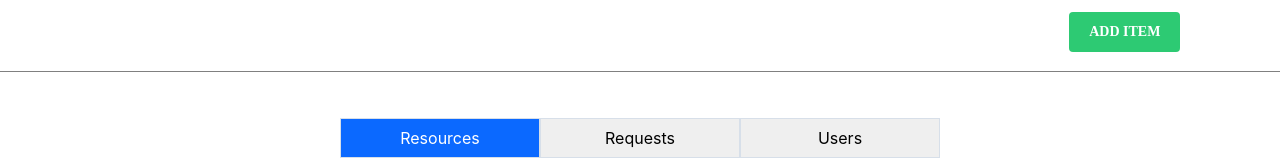
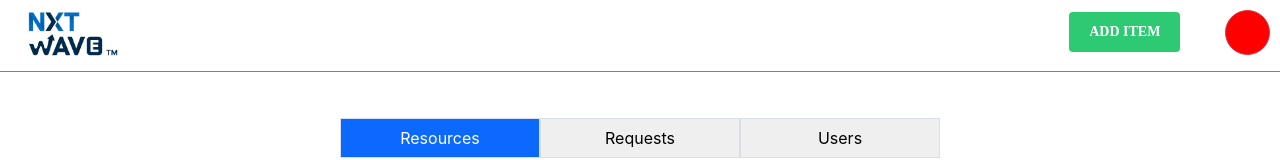
Before and after one commit to cjadhav132/nxtAssignment, a React (Create React App) app: page / in a window 1280 px wide. Shown: the top 160 px of the page. Built offline with nearby package versions, Linux system fonts and the light colour scheme; no server answers.

Commit message:
basic login page ready

```diff
--- a/src/App.css
+++ b/src/App.css
@@ -5,6 +5,22 @@
 .App-logo {
   height: 40vmin;
   pointer-events: none;
+}
+
+.nxtLogo {
+  position: absolute;
+  left: 20px;
+  height: 70px;
+}
+
+.profile {
+  width: 45px;
+  height: 45px;
+  border-radius: 25px;
+  position: absolute;
+  right: 10px;
+  top: 10px;
+  background: red;
 }
 
 @media (prefers-reduced-motion: no-preference) {
--- a/src/App.js
+++ b/src/App.js
@@ -1,14 +1,17 @@
 import { useState } from 'react';
 import './App.css';
+import { ToastContainer, toast } from 'react-toastify';
+import 'react-toastify/dist/ReactToastify.css';
+import nxtLogo from './nxtLogo.PNG'
 import Home from './components/Home/Home'
 import AddResourse from './components/AddResourse/AddResourse';
-import { ToastContainer, toast } from 'react-toastify';
-import 'react-toastify/dist/ReactToastify.css';
+import LogInPage from './components/LogInPage/LogInPage';
 
 
 function App() {
 
   const [view, setView] = useState('home')
+  const [loggedIn, setLogged] = useState(false)
 
   const goToHome = () => {
     setView('home')
@@ -30,12 +33,29 @@ function App() {
     goToHome()
   }
 
+  const handleLogin = () => {
+    if (!loggedIn) {
+      setView('login')
+    }
+    else {
+      setLogged(!loggedIn)
+    }
+  }
+
+  const doLogIn = () => {
+    setLogged(true)
+    goToHome()
+  }
+
   const mainContent = () => {
     switch (view) {
       case 'home':
         return <Home />
       case 'addItem':
         return <AddResourse goToHome={goToHome} accepted={accepted} rejected={rejected} />
+
+      case 'login':
+        return <LogInPage doLogIn={doLogIn} />
 
       default:
         return <Home />
@@ -46,7 +66,25 @@ function App() {
   return (
     <div className="App">
       <nav style={{ borderBottom: "1px solid grey", height: '72px', background: "#FFFFFF" }}>
-        <button className="addItemButton" onClick={handleAddItem} >ADD ITEM</button>
+        <img src={nxtLogo} alt="logo" className='nxtLogo' />
+        {view === 'home' ?
+          <button className="addItemButton" onClick={handleAddItem} >ADD ITEM</button> :
+          null
+        }
+        <div>
+          <button
+            type="button"
+            className="btn btn-danger profile"
+            data-toggle="dropdown" aria-haspopup="true"
+            aria-expanded="false"
+          >
+          </button>
+          <div className="dropdown-menu">
+            <div className="dropdown-item" style={{ cursor: 'pointer' }} onClick={handleLogin} >
+              {loggedIn ? 'log out' : 'Log In'}
+            </div>
+          </div>
+        </div>
       </nav>
       {mainContent()}
       <ToastContainer />
--- a/src/components/AddResourse/AddResourse.js
+++ b/src/components/AddResourse/AddResourse.js
@@ -43,10 +43,7 @@ const AddResourse = ({ goToHome, accepted, rejected }) => {
         fetch(addItemUrl).then((res) => {
             if (res.status >= 400) {
                 rejected()
-                // throw Error
             }
-            // return res
-            console.log("accepted");
             accepted()
         })
     }
@@ -77,7 +74,7 @@ const AddResourse = ({ goToHome, accepted, rejected }) => {
                         <select className='itemInput' style={{ color: '#7E858E' }}>
                             {buttonVals.map((val) => {
                                 return (
-                                    <option value={val}>{val}</option>
+                                    <option value={val} key={val} >{val}</option>
                                 )
                             })}
                         </select>
--- a/src/components/AddResourse/__styles__/AddResourse.css
+++ b/src/components/AddResourse/__styles__/AddResourse.css
@@ -20,7 +20,7 @@
 .contentMainContainer {
     flex-grow: 1;
     width: 320px;
-    margin: 20% auto;
+    margin: 10% auto;
 }
 
 .backDiv{
--- /dev/null
+++ b/src/components/LogInPage/LogInPage.js
@@ -0,0 +1,57 @@
+import { useState } from "react"
+
+const LogInPage = ({ doLogIn }) => {
+    const [mob, setMob] = useState('')
+    const [pass, setPass] = useState('')
+
+    const configs = {
+        mob: '8806411623',
+        passcode: 'password'
+    }
+
+    const handleLogin = () => {
+        if (mob === configs.mob) {
+            if (pass === configs.passcode) {
+                doLogIn()
+            }
+            else {
+                // password error
+            }
+        }
+        else {
+            // set up mob error
+        }
+
+    }
+
+    const handlePass = (e) => {
+        setPass(e.target.value)
+    }
+
+    const handleMob = (e) => {
+        const val = e.target.value
+        if (val && Number.isInteger(parseInt(val[val.length - 1]))) {
+            setMob(val)
+        }
+    }
+
+    return (
+        <div style={{ marginTop: '10%' }}>
+            <div>LogIn</div>
+            <div>
+                <div>
+                    <input value={mob} onChange={handleMob} placeholder="Mobile Number" />
+                </div>
+                <div>
+                    <input placeholder="Password" type='password' value={pass} onChange={handlePass} />
+                </div>
+                <div>
+                    <button onClick={handleLogin} >Log In</button>
+                </div>
+            </div>
+        </div>
+    )
+
+}
+
+export default LogInPage
--- a/src/components/viewComponent/ViewComponent.js
+++ b/src/components/viewComponent/ViewComponent.js
@@ -50,7 +50,7 @@ const ViewComponent = ({ view, data }) => {
             <div className="row">
                 {resources.map(res => {
                     return (
-                        <ResourseBox resourse={res} />
+                        <ResourseBox resourse={res} key={res.id}/>
                     )
                 })}
             </div>
```
Also changed, not shown: src/nxtLogo.PNG (added).
